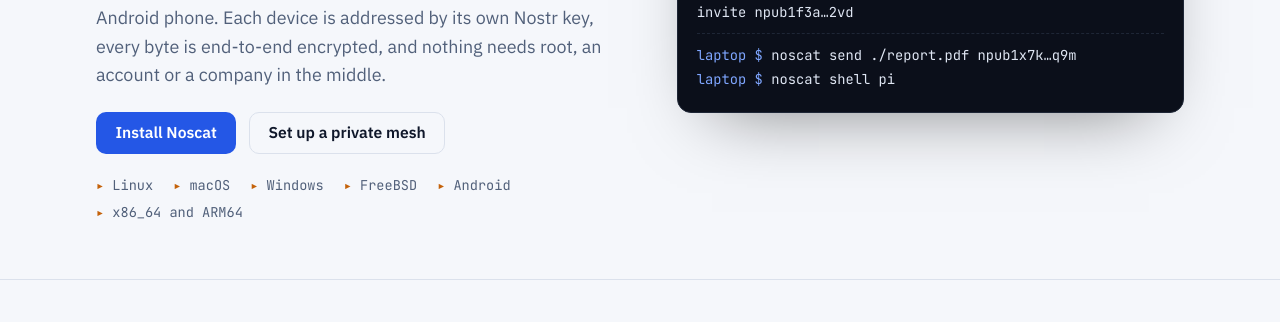
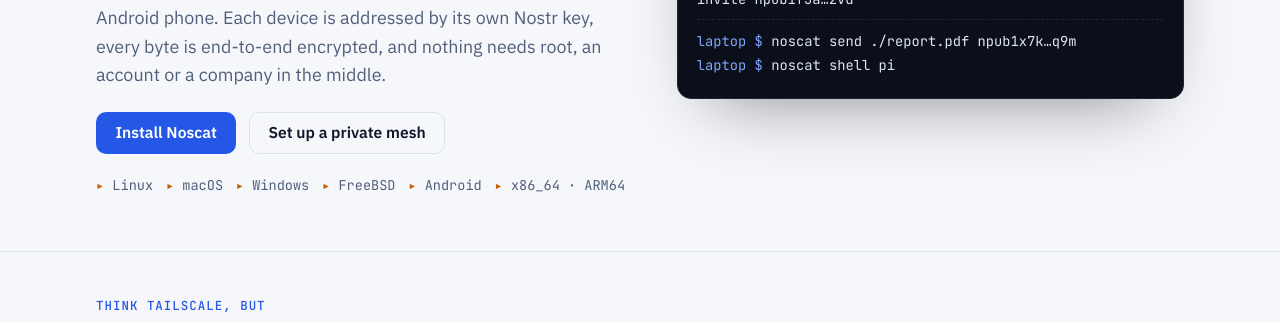
Before and after one commit to Letdown2491/noscat, a plain HTML site: page site/index.html in a window 1280 px wide. Shown: the part 431-753 px from the top of the page. Drawn offline with Linux system fonts and the light colour scheme.

Commit message:
Site: the platform row fits one line again with FreeBSD in it

```diff
--- a/site/index.html
+++ b/site/index.html
@@ -34,7 +34,7 @@
         <a class="btn ghost" href="private-mesh.html">Set up a private mesh</a>
       </div>
       <div class="facts">
-        <span>Linux</span><span>macOS</span><span>Windows</span><span>FreeBSD</span><span>Android</span><span>x86_64 and ARM64</span>
+        <span>Linux</span><span>macOS</span><span>Windows</span><span>FreeBSD</span><span>Android</span><span>x86_64 · ARM64</span>
       </div>
     </div>
 
--- a/site/site.css
+++ b/site/site.css
@@ -68,7 +68,7 @@ nav .wrap { display: flex; align-items: center; justify-content: space-between;
 .hero h1 { font-size: var(--step-3); font-weight: 800; letter-spacing: -0.025em; }
 .hero h1 .nc { color: var(--accent); }
 .hero .lede { font-size: 1.12rem; }
-.facts { display: flex; flex-wrap: wrap; gap: 0.5rem 1.25rem; font: 400 0.85rem/1.4 var(--font-mono); color: var(--muted); }
+.facts { display: flex; flex-wrap: wrap; gap: 0.5rem 0.8rem; font: 400 0.85rem/1.4 var(--font-mono); color: var(--muted); }
 .facts span::before { content: "▸ "; color: var(--accent-2); }
 
 /* terminal */
```
